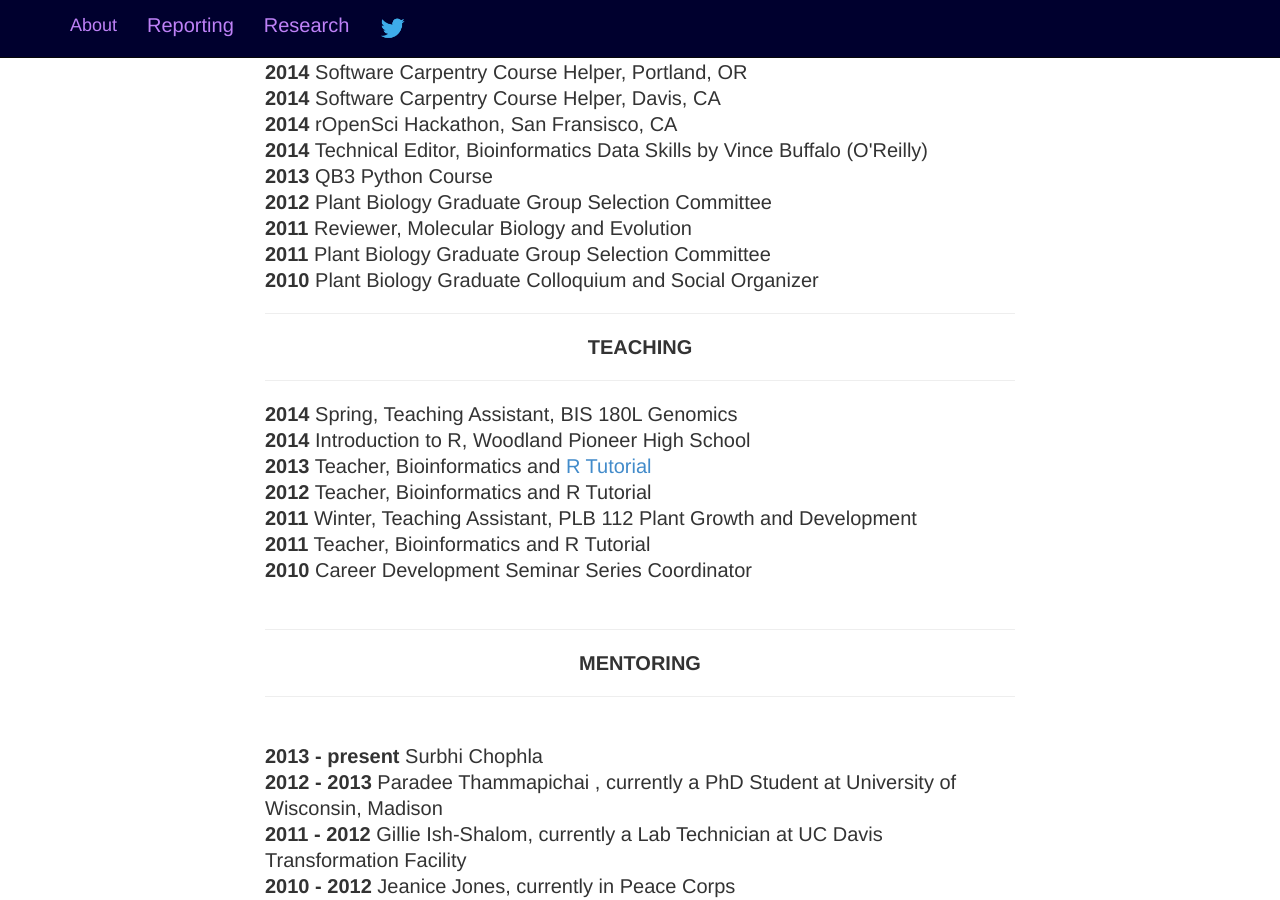
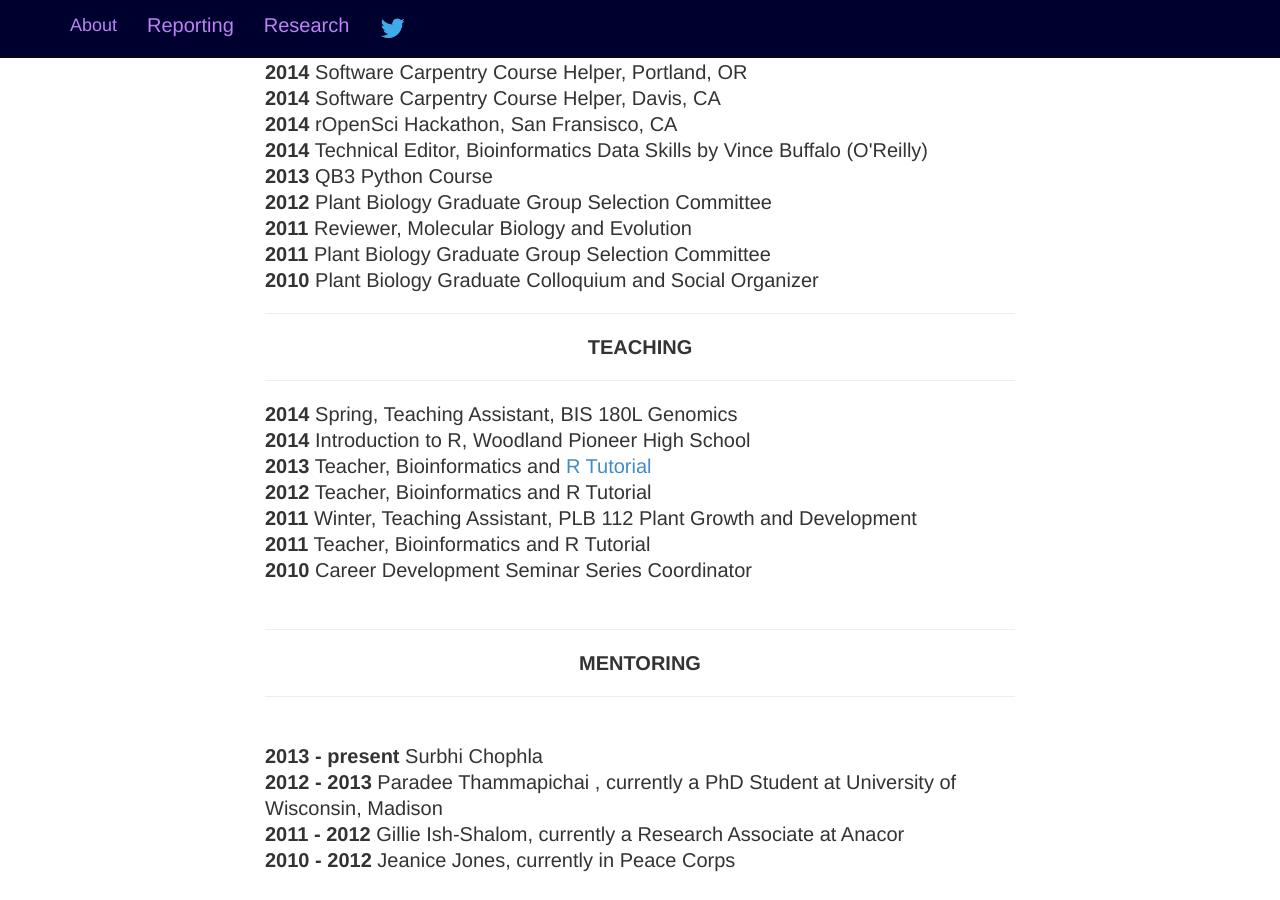
Before and after one commit to iamciera/creports, a Jekyll site: the page built from research/cv/index.html, in a window 1280 px wide and 900 px high, scrolled down 3672 px. Built offline with Jekyll 4.4.1, drawn with Linux system fonts in a browser that asks for light colours; nearby versions of some CDN libraries; Markdown is read by kramdown in place of the engine named in the settings; after the commit the page ends 4546 px from its top, so only the background shows below that.

Commit message:
updated Gillie status on CV.  She found a new job

```diff
--- a/research/cv/index.html
+++ b/research/cv/index.html
@@ -154,7 +154,7 @@ layout: default
 				<hr /><br />
 				<b>2013 - present</b>   Surbhi Chophla<br />
 				<b>2012 - 2013</b>   Paradee Thammapichai  , currently a PhD Student at University of Wisconsin, Madison<br />
-				<b>2011 - 2012</b>   Gillie Ish-Shalom, currently a Lab Technician at UC Davis Transformation Facility<br />
+				<b>2011 - 2012</b>   Gillie Ish-Shalom, currently a Research Associate at Anacor<br />
 				<b>2010 - 2012</b>   Jeanice Jones, currently in Peace Corps<br />
 
 		<div class="col-md-2">
```
